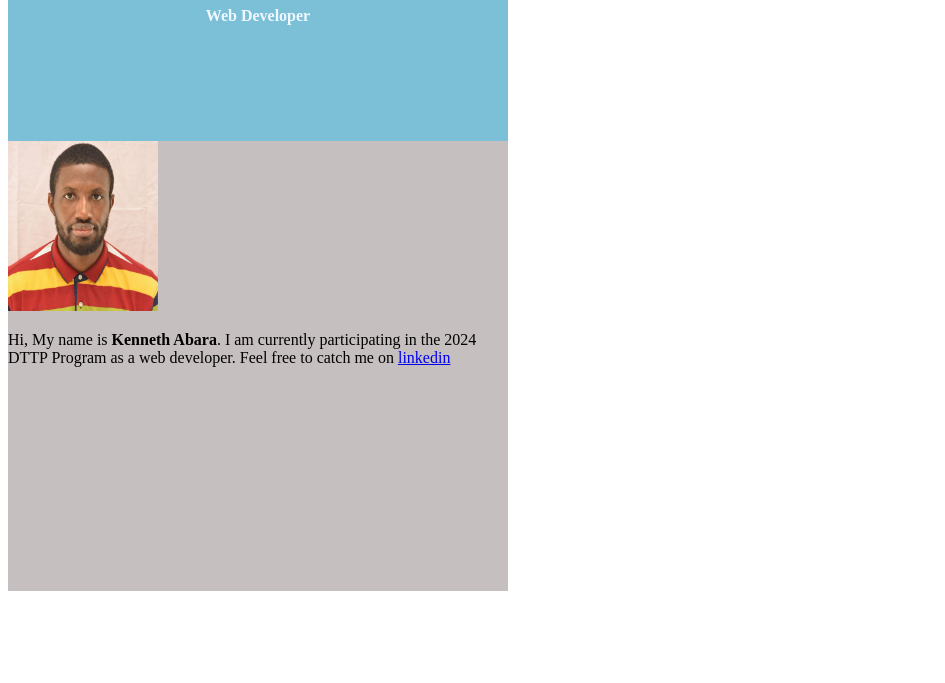
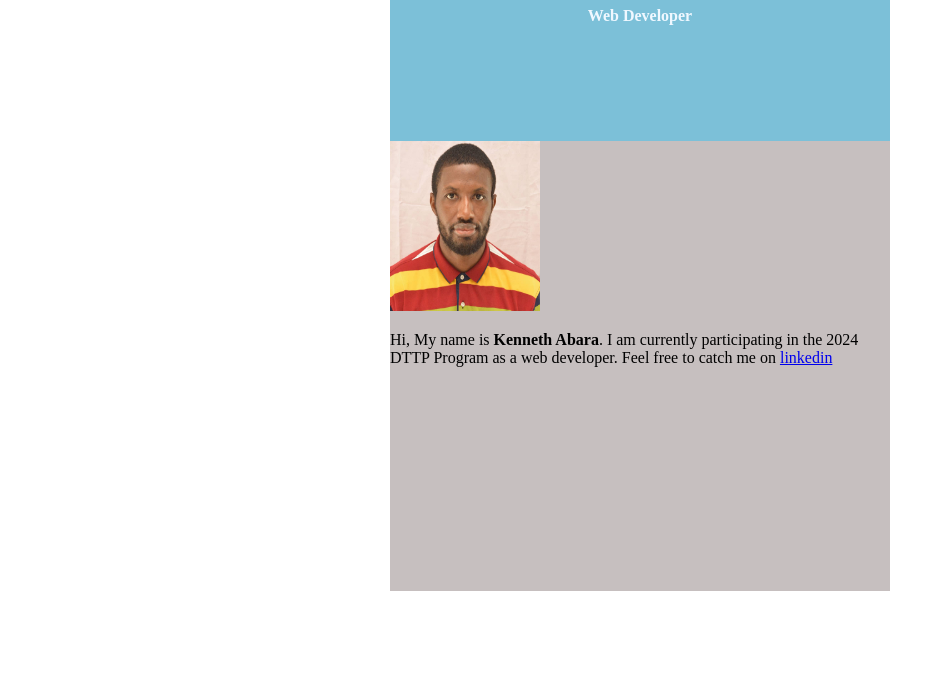
Before and after one commit to zutaree/myFirstDTTP_Repository, a plain HTML site: page index.html in a window 1280 px wide. Shown: the part 117-800 px from the top of the page, without its empty margins (0-945 px from the left). Drawn offline with Linux system fonts and the light colour scheme.

Commit message:
center-aligned content

```diff
--- a/index.html
+++ b/index.html
@@ -12,7 +12,7 @@
         <link rel="stylesheet" href="">
     </head>
     <body>
-        <div style="background: #c6bfbf; height:700px; width:500px; border: 1px; align-items: center;">
+        <div style="background: #c6bfbf; height:700px; width:500px; border: 1px; margin: auto;">
             <div style="background:#7cc0d8; height:250px; width:500px; text-align:center; color: aliceblue">
                 <br> <br>
                 <h1>Kenneth Abara</h1>
```
